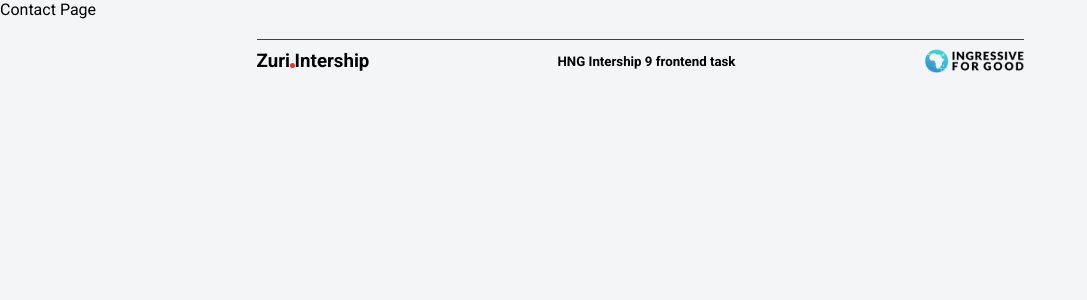
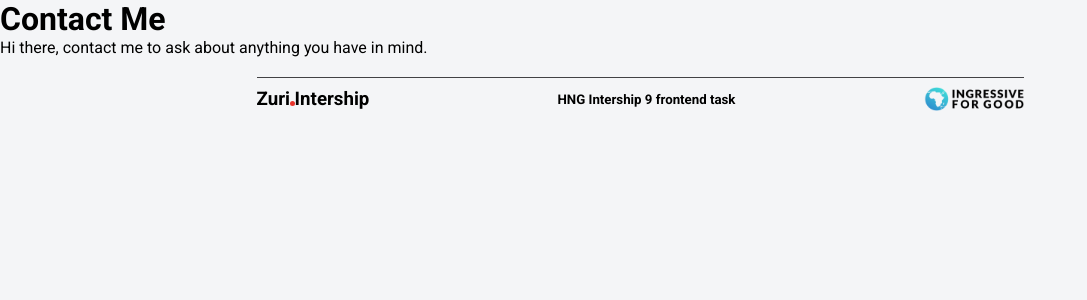
Before and after one commit to Peacesandy/hng-task2, a React (Create React App) app: page /contact in a window 1280 px wide. Shown: the top 300 px of the page, without its empty margins (0-1087 px from the left). Built offline with nearby package versions, Linux system fonts and the light colour scheme.

Commit message:
feat: Added text to contact component

```diff
--- a/src/components/Button.jsx
+++ b/src/components/Button.jsx
@@ -2,7 +2,7 @@ import React from 'react'
 
 const Button = ({ item }) => {
     return (
-        <a href={item.url} target="_blank" className="btn" rel="noreferrer" id={item.linkID}>{item.name}</a>
+        <a href={item.url}  className="btn" rel="noreferrer" id={item.linkID}>{item.name}</a>
     )
 }
 
--- a/src/links.js
+++ b/src/links.js
@@ -38,4 +38,10 @@ export const links = [
         url: "https://books.zuri.team/design-rules",
         linkID: "book__design"
     },
+    {
+        id: 6,
+        name: "contact",
+        url: "contact",
+        linkID: "contact"
+    },
 ]
--- a/src/pages/Contact.jsx
+++ b/src/pages/Contact.jsx
@@ -3,7 +3,8 @@ import React from 'react'
 function contact() {
   return (
     <div>
-      Contact Page
+      <h1>Contact Me</h1>
+      <p>Hi there, contact me to ask about anything you have in mind.</p>
     </div>
   )
 }
```
